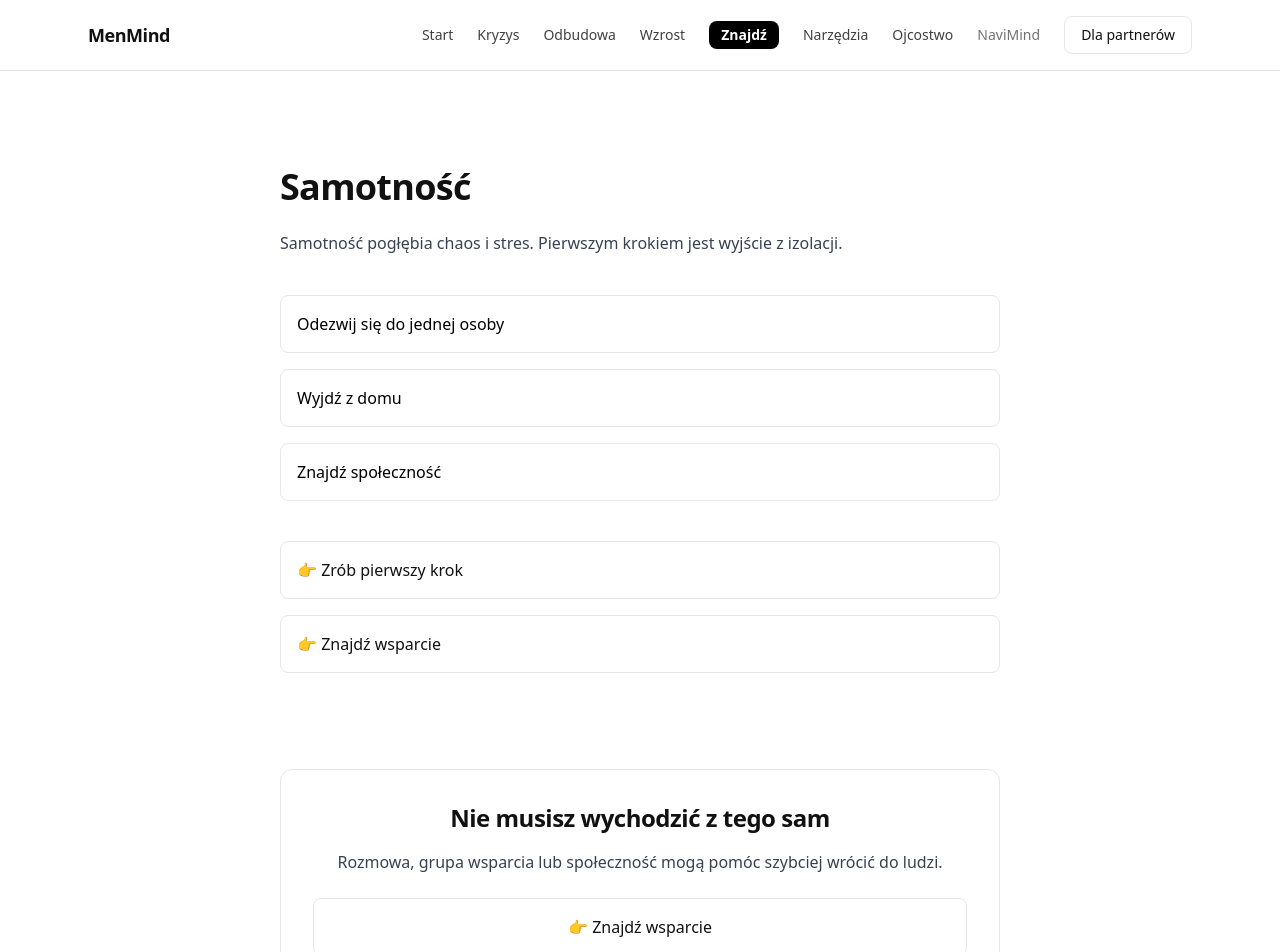
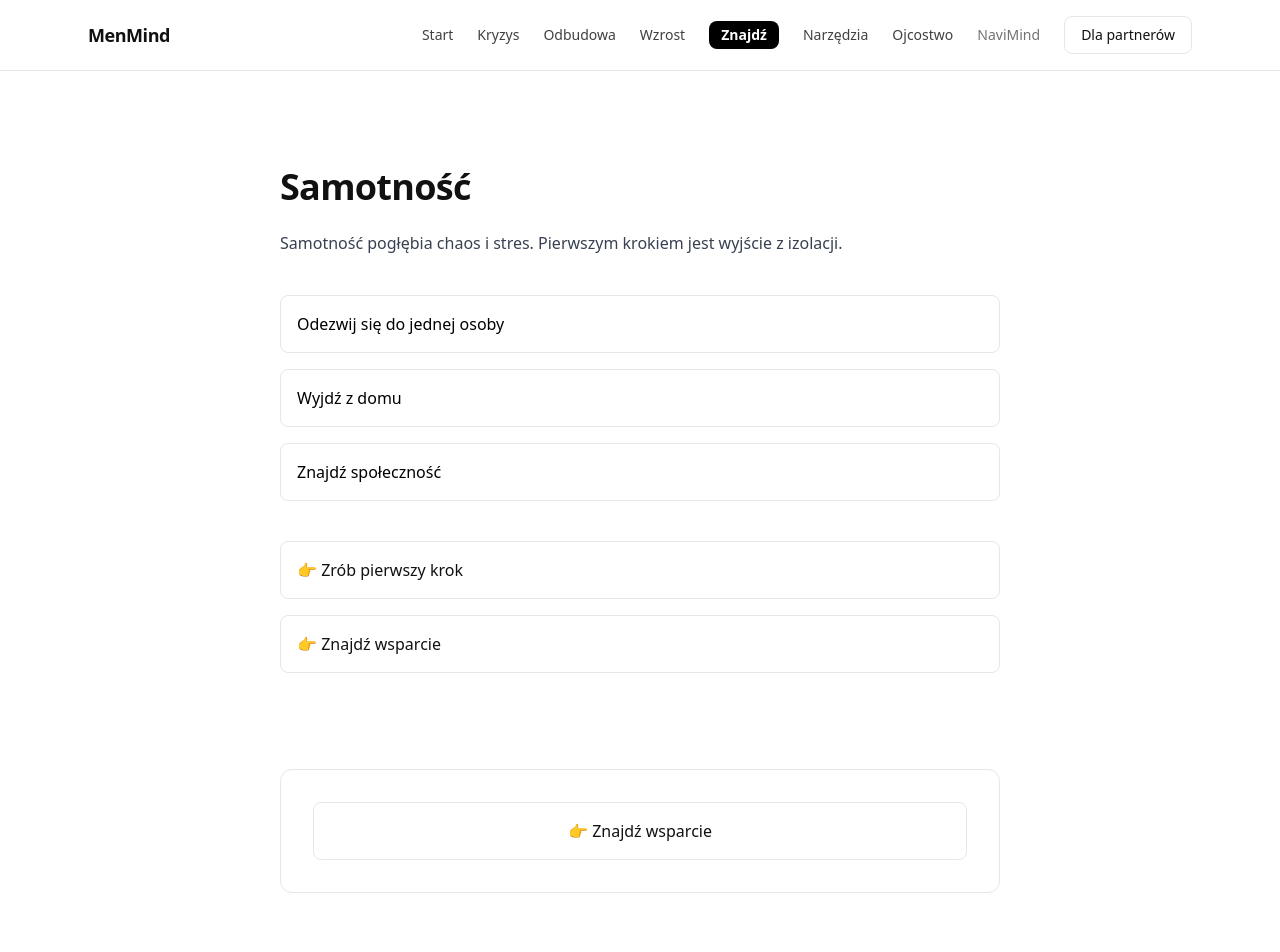
Before and after one commit to wisnialeszno89/menmind-web, a Next.js app: page /sciezki/samotnosc in a window 1280 px wide. Shown: the top 952 px of the page. Built offline with nearby package versions, Linux system fonts and the light colour scheme.

Commit message:
expand wzrost paths for better structure

```diff
--- a/src/app/sciezki/samotnosc/page.tsx
+++ b/src/app/sciezki/samotnosc/page.tsx
@@ -47,16 +47,8 @@ export default function SamotnoscPage(){
       <section className="max-w-3xl mx-auto px-6 pb-24">
         <div className="border rounded-xl p-8 text-center">
 
-          <h2 className="text-2xl font-semibold mb-4">
-          Nie musisz wychodzić z tego sam
-          </h2>
 
-          <p className="text-gray-700 mb-6">
-           Rozmowa, grupa wsparcia lub społeczność mogą pomóc
-           szybciej wrócić do ludzi.
-          </p>
-
-          <FindSupportCTA />
+        <FindSupportCTA />
 
         </div>
       </section>
```
Also changed, not shown: src/data/worldPaths.ts (+10 -0 lines).
